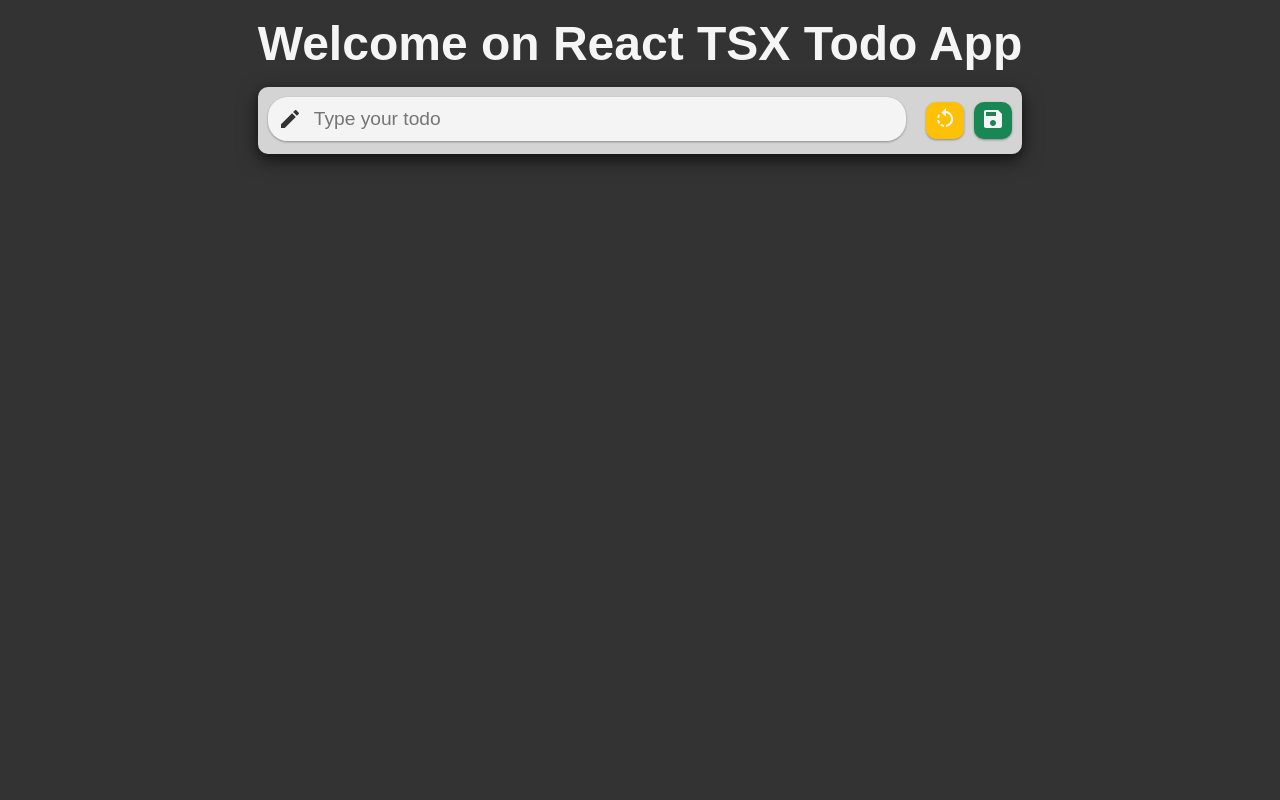
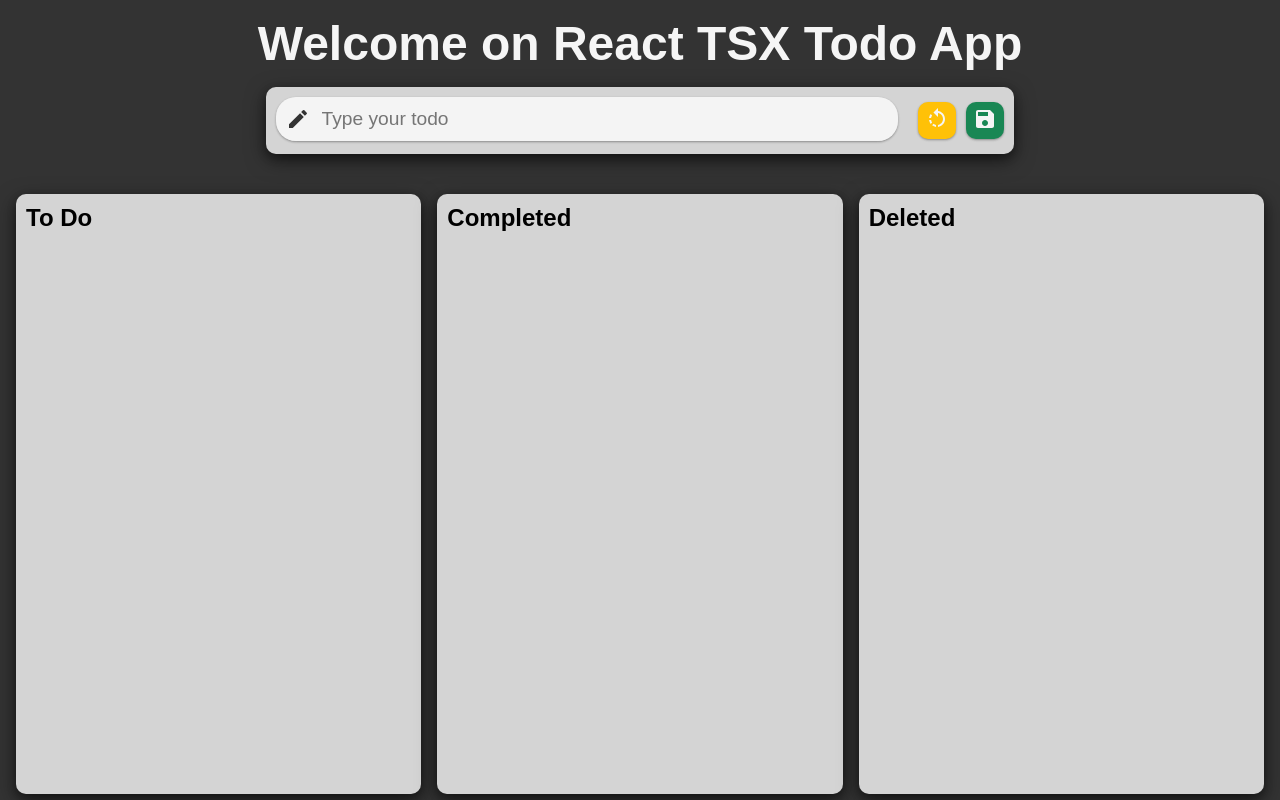
Before and after one commit to vincenzomercadante/reacttsx-todo, a React (Vite) app: page / in a window 1280 px wide. Built offline with nearby package versions, Linux system fonts and the light colour scheme.

Commit message:
feat: add todo container

```diff
--- a/src/pages/TodoPage/index.tsx
+++ b/src/pages/TodoPage/index.tsx
@@ -1,17 +1,17 @@
-import { useState } from "react";
+import React, { useState } from "react";
 import { useFormik } from "formik";
 
 import SaveIcon from "@mui/icons-material/Save";
 import RotateLeftIcon from "@mui/icons-material/RotateLeft";
 import EditIcon from "@mui/icons-material/Edit";
+import { Grid2 as Grid } from "@mui/material";
 
 import "./style.css";
 import MyButton from "../../components/MyButton";
+import Todo from "../../components/Todo";
 
 const TodoPage: React.FC = () => {
   const [todos, setTodos] = useState<Todo[]>([]);
-  const [deleteds, setDeleteds] = useState<Todo[]>([]);
-  const [completed, setCompleteds] = useState<Todo[]>([]);
 
   const validate = (values: any) => {
     const errors: Record<string, string> = {};
@@ -91,6 +91,61 @@
             </form>
           </nav>
         </header>
+
+        <main style={{ marginTop: 40 }}>
+          <Grid container spacing={2}>
+            {/* todo section */}
+            <Grid size={4}>
+              <section className="todos-container">
+                <h2 className="section-title">To Do</h2>
+                {todos &&
+                  todos.map((todo: Todo, index: number) => {
+                    return (
+                      todo.status === "todo" && (
+                        <React.Fragment key={index}>
+                          <Todo todo={todo} />
+                        </React.Fragment>
+                      )
+                    );
+                  })}
+              </section>
+            </Grid>
+
+            {/* completed section */}
+            <Grid size={4}>
+              <section className="todos-container">
+                <h2 className="section-title">Completed</h2>
+                {todos &&
+                  todos.map((todo: Todo, index: number) => {
+                    return (
+                      todo.status === "done" && (
+                        <React.Fragment key={index}>
+                          <Todo todo={todo} />
+                        </React.Fragment>
+                      )
+                    );
+                  })}
+              </section>
+            </Grid>
+
+            {/* deleted section */}
+            <Grid size={4}>
+              <section className="todos-container">
+                <h2 className="section-title">Deleted</h2>
+                {todos &&
+                  todos.map((todo: Todo, index: number) => {
+                    return (
+                      todo.status === "deleted" && (
+                        <React.Fragment key={index}>
+                          <Todo todo={todo} />
+                        </React.Fragment>
+                      )
+                    );
+                  })}
+              </section>
+            </Grid>
+          </Grid>
+        </main>
       </div>
     </>
   );
--- a/src/pages/TodoPage/style.css
+++ b/src/pages/TodoPage/style.css
@@ -1,10 +1,6 @@
 #todo-app-wrapper {
   height: 100vh;
   padding: 1rem;
-  display: flex;
-  flex-direction: column;
-  align-items: center;
-  gap: 20px;
 }
 
 h1 {
@@ -13,7 +9,15 @@
   font-size: 3rem;
 }
 
+header {
+  display: flex;
+  flex-direction: column;
+  justify-content: center;
+  align-items: center;
+}
+
 .add-todo {
+  width: 60%;
   margin-top: 1rem;
   padding: 10px;
   flex-grow: 1;
@@ -61,3 +65,16 @@
   color: var(--danger-color);
   font-weight: bold;
 }
+
+.todos-container {
+  height: 600px;
+  width: 100%;
+  padding: var(--main-padding);
+  border-radius: var(--border-radius);
+  background-color: var(--secondary-bg-color);
+  display: flex;
+  flex-direction: column;
+  box-shadow: 0px 4px 8px rgba(0, 0, 0, 0.3),
+    /* Ombra direzionale */ 0px 6px 20px rgba(0, 0, 0, 0.5); /* Ombra ambientale più ampia */
+  overflow: scroll;
+}
```
